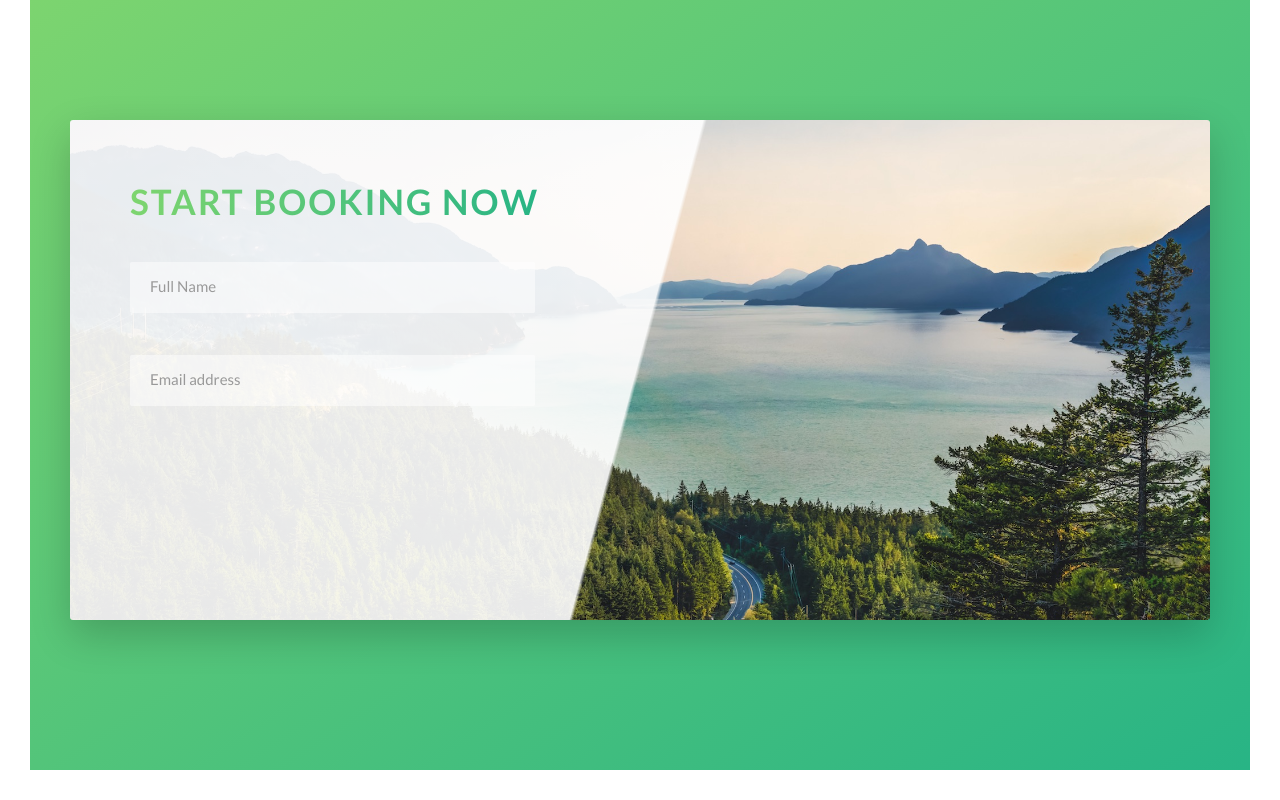
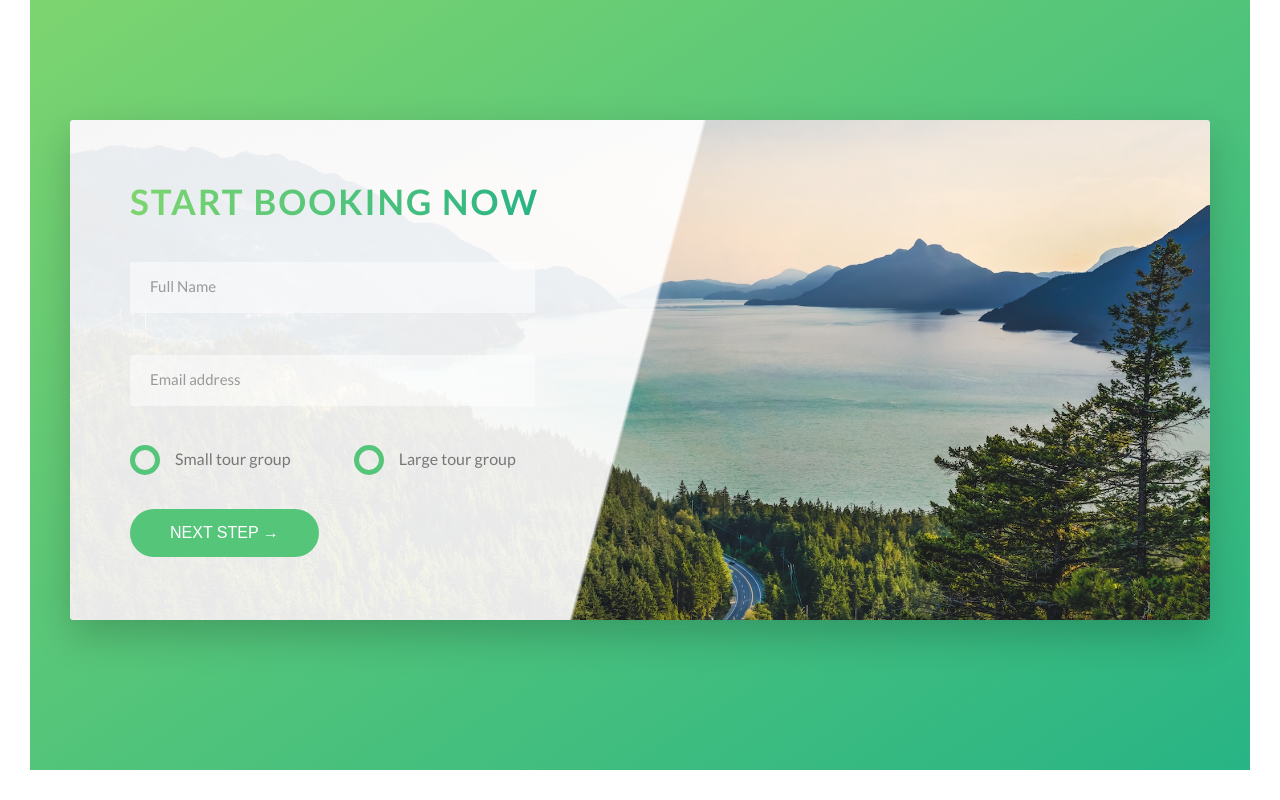
Before and after one commit to jhosehprendon/natuours, a website: page index.html in a window 1280 px wide. Shown: the part 4357-5157 px from the top of the page. Drawn offline with Linux system fonts and the light colour scheme.

Commit message:
Styled and animated radio inputs

```diff
--- a/index.html
+++ b/index.html
@@ -282,6 +282,28 @@
                                     <input type="email" class="form__input" placeholder="Email address" id="email" required>
                                     <label for="email" class="form__label">Email address</label>
                                 </div>
+
+                                <div class="form__group u-margin-bottom-medium">
+                                    <div class="form__radio-group">
+                                        <input type="radio" class="form__radio-input" id="small" name="size">
+                                        <label for="small" class="form__radio-label">
+                                            <span class="form__radio-button"></span>
+                                            Small tour group
+                                        </label>
+                                    </div>
+                                    <div class="form__radio-group">
+                                        <input type="radio" class="form__radio-input" id="large" name="size">
+                                        <label for="large" class="form__radio-label">
+                                            <span class="form__radio-button"></span>
+                                            Large tour group
+                                        </label>
+                                    </div>
+                                </div>
+
+                                <div class="form__group">
+                                    <button class="btn btn--green">Next step &rarr;</button>
+                                </div>
+
                             </form>
                         </div>
                     </div>
--- a/sass/base/_utilities.scss
+++ b/sass/base/_utilities.scss
@@ -1,23 +1,23 @@
 .u-center-text {
-    text-align: center;
+    text-align: center !important;
 }
 
 .u-margin-bottom-small {
-    margin-bottom: 1.5rem;
+    margin-bottom: 1.5rem !important;
 }
 
 .u-margin-bottom-medium {
-    margin-bottom: 4rem;
+    margin-bottom: 4rem !important;
 }
 
 .u-margin-bottom-big {
-    margin-bottom: 8rem;
+    margin-bottom: 8rem !important;
 }
 
 .u-margin-top-big {
-    margin-top: 8rem;
+    margin-top: 8rem !important;
 }
 
 .u-margin-top-huge {
-    margin-top: 10rem;
+    margin-top: 10rem !important;
 }
--- a/sass/components/_button.scss
+++ b/sass/components/_button.scss
@@ -1,5 +1,5 @@
 .btn {
-
+    &,
     &:link,
     &:visited {
         text-transform: uppercase;
@@ -10,6 +10,9 @@
         transition: all .2s;
         position: relative;
         font-size: 1.6rem;
+
+        border:none;
+        cursor: pointer;
     }
 
     &:hover {
@@ -17,7 +20,9 @@
         box-shadow: 0 1rem 2rem rgba($color-black, .2);
     }
 
-    &:active {
+    &:active,
+    &:focus {
+        outline: none;
         transform: translateY(-1px);
         box-shadow: 0 .5rem 1rem rgba($color-black, .2);
     }
--- a/sass/components/_form.scss
+++ b/sass/components/_form.scss
@@ -14,6 +14,7 @@
         border-bottom: 3px solid transparent;
         width: 90%;
         display: block;
+         transition: all .3s;
 
         &:focus {
             outline: none;
@@ -44,4 +45,50 @@
         visibility: hidden;
         transition: translateY(-4rem);
     }
+
+    &__radio-group {
+        width: 49%;
+        display: inline-block;
+    }
+
+    &__radio-input {
+        display: none;
+    }
+
+    &__radio-label {
+        font-size: 1.6rem;
+        cursor: pointer;
+        position: relative;
+        padding-left: 4.5rem;
+    }
+
+    &__radio-button {
+        height: 3rem;
+        width: 3rem;
+        border: 5px solid $color-primary;
+        border-radius: 50%;
+        display: inline-block;
+        position: absolute;
+        left: 0;
+        top: -.4rem;
+
+        &::after {
+            content: '';
+            display:block;
+            height: 1.3rem;
+            width: 1.3rem;
+            border-radius: 50%;
+            position: absolute;
+            top: 50%;
+            left: 50%;
+            transform: translate(-50%, -50%);
+            background-color: $color-primary;
+            opacity: 0;
+            transition: opacity .2s;
+        }
+    }
+
+    &__radio-input:checked ~ &__radio-label &__radio-button::after {
+        opacity: 1;
+    }
 }
```
Also changed, not shown: css/style.css.
